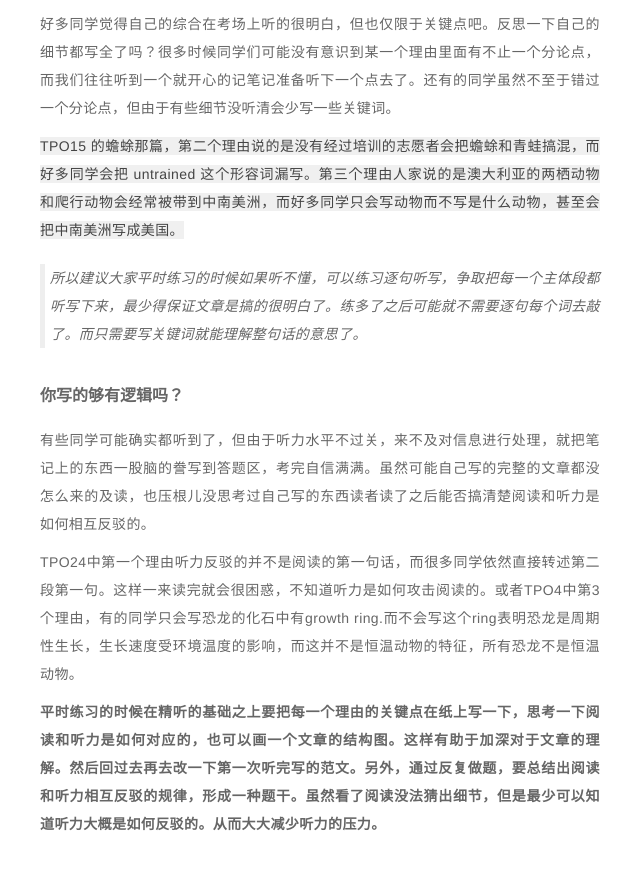
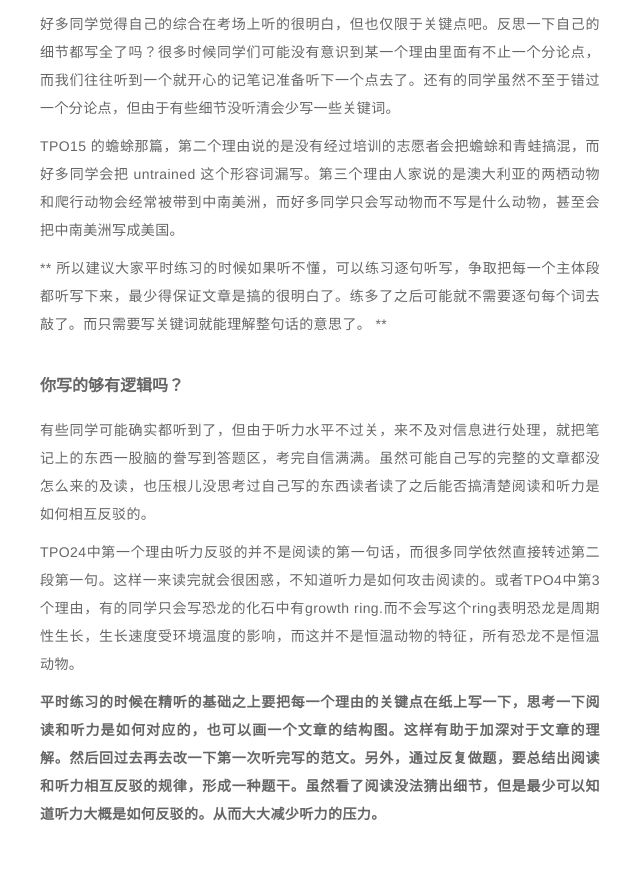
Before and after one commit to flutar/flutar.github.io, a Jekyll site: the page built from _posts/2016-11-26-toefl-why-such-score.markdown, in a window 1280 px wide and 900 px high, scrolled down 2114 px. Shown: the top 870 px of the window, without its empty margins (320-960 px from the left). Built offline with Jekyll 4.4.1, drawn with Linux system fonts in a browser that asks for light colours; some of the changed text lies outside the part shown.

```diff
--- a/_posts/2016-11-26-toefl-why-such-score.markdown
+++ b/_posts/2016-11-26-toefl-why-such-score.markdown
@@ -13,7 +13,7 @@ description: Toefl writing score analysis
 
 #### ETS 你凭啥给我这个分儿?
 
-*每次考完试都有一些同学一脸委屈的问我，为啥自己觉得写得很好了，结果ETS还是给Fair，甚至给Limited。面临这样的问题，我也很无奈。反正不是ETS的问题就是我们自己的问题。*
+每次考完试都有一些同学一脸委屈的问我，为啥自己觉得写得很好了，结果ETS还是给Fair，甚至给Limited。面临这样的问题，我也很无奈。反正不是ETS的问题就是我们自己的问题。
 
 **先说说ETS**
 
@@ -24,6 +24,7 @@ ETS会不会有问题真的很难说，我不敢下定论，但确实有一些
 **再说说我们自己吧**
 
 当然，咱们得承认，绝大部分时候还是我们自己的问题更多一些。人家考试搞了这么多年了。总得保证大体上是合理的吧，否则也混不下去。那我们就一起多思己过吧。
+
 
 ### 我独立模板段子都用了，为啥还是Fair？
 
@@ -51,10 +52,11 @@ ETS会不会有问题真的很难说，我不敢下定论，但确实有一些
 
 好多同学觉得自己的综合在考场上听的很明白，但也仅限于关键点吧。反思一下自己的细节都写全了吗？很多时候同学们可能没有意识到某一个理由里面有不止一个分论点，而我们往往听到一个就开心的记笔记准备听下一个点去了。还有的同学虽然不至于错过一个分论点，但由于有些细节没听清会少写一些关键词。
 
-`TPO15 的蟾蜍那篇，第二个理由说的是没有经过培训的志愿者会把蟾蜍和青蛙搞混，而好多同学会把 untrained 这个形容词漏写。第三个理由人家说的是澳大利亚的两栖动物和爬行动物会经常被带到中南美洲，而好多同学只会写动物而不写是什么动物，甚至会把中南美洲写成美国。`
+TPO15 的蟾蜍那篇，第二个理由说的是没有经过培训的志愿者会把蟾蜍和青蛙搞混，而好多同学会把 untrained 这个形容词漏写。第三个理由人家说的是澳大利亚的两栖动物和爬行动物会经常被带到中南美洲，而好多同学只会写动物而不写是什么动物，甚至会把中南美洲写成美国。
 
-> 所以建议大家平时练习的时候如果听不懂，可以练习逐句听写，争取把每一个主体段都听写下来，最少得保证文章是搞的很明白了。练多了之后可能就不需要逐句每个词去敲了。而只需要写关键词就能理解整句话的意思了。
-
+**
+所以建议大家平时练习的时候如果听不懂，可以练习逐句听写，争取把每一个主体段都听写下来，最少得保证文章是搞的很明白了。练多了之后可能就不需要逐句每个词去敲了。而只需要写关键词就能理解整句话的意思了。
+**
 #### 你写的够有逻辑吗？
 
 有些同学可能确实都听到了，但由于听力水平不过关，来不及对信息进行处理，就把笔记上的东西一股脑的誊写到答题区，考完自信满满。虽然可能自己写的完整的文章都没怎么来的及读，也压根儿没思考过自己写的东西读者读了之后能否搞清楚阅读和听力是如何相互反驳的。
```
Also changed, not shown: other parts of _posts/2016-11-26-toefl-why-such-score.markdown (+1 -1 lines).
